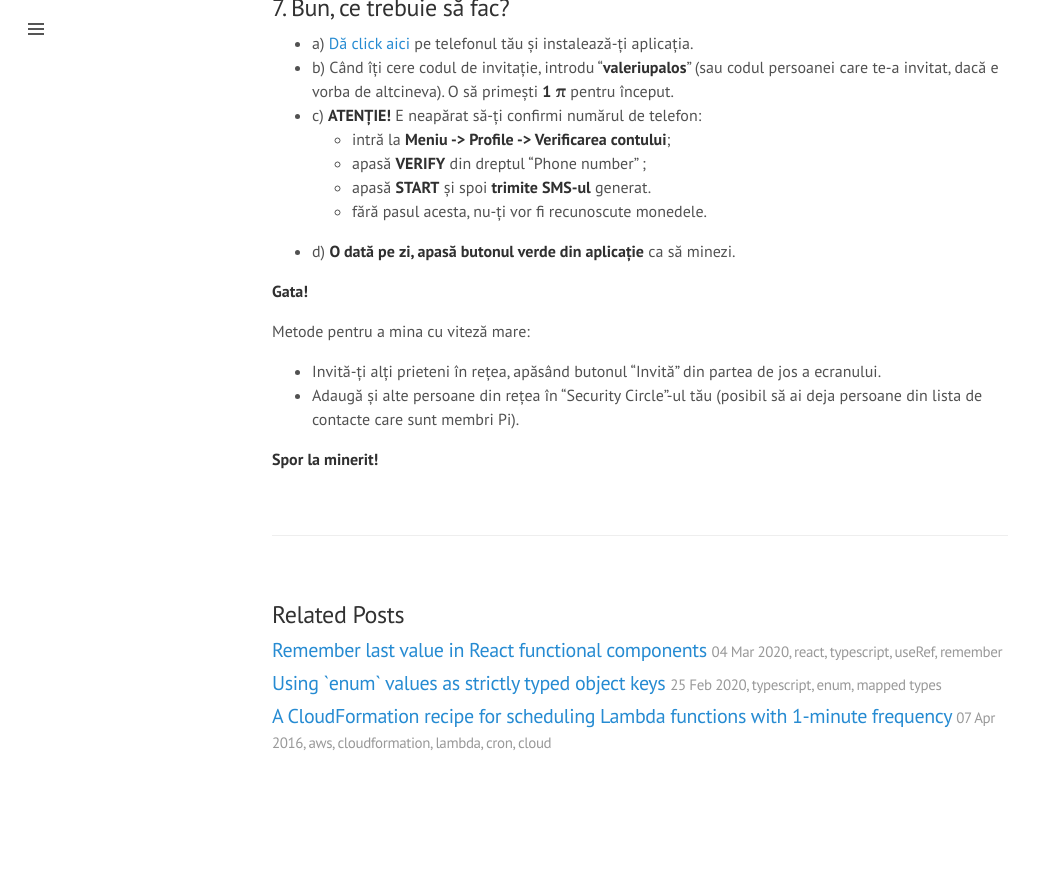
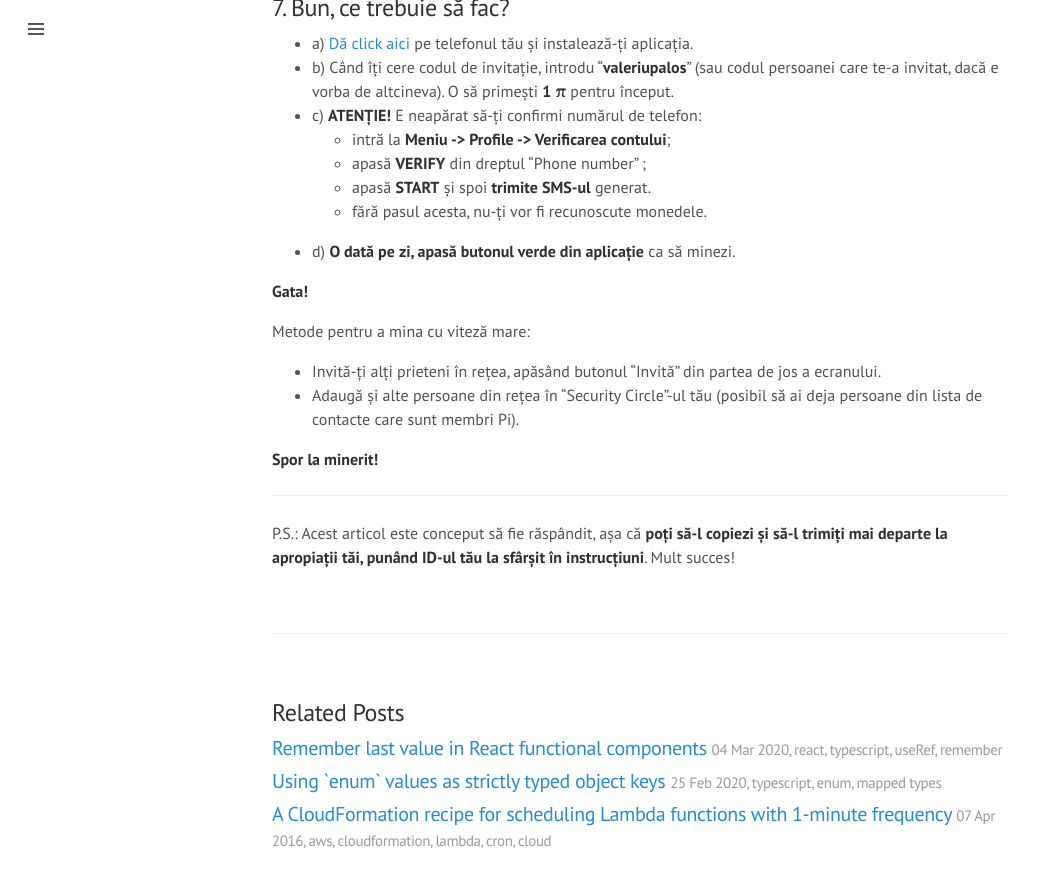
Before and after one commit to vpalos/vpalos.github.io, a Jekyll site: the page built from _posts/2021-01-29-criptomoneda-pi.md, in a window 1280 px wide and 900 px high, scrolled down 1827 px. Shown: the top 887 px of the window, without its empty margins (0-1043 px from the left). Built offline with Jekyll 4.4.1, drawn with Linux system fonts in a browser that asks for light colours; comment, search, counter and statistics services are not loaded; before the commit the page ends 2629 px from its top, so only the background shows below that.

Commit message:
Update 2021-01-29-criptomoneda-pi.md

```diff
--- a/_posts/2021-01-29-criptomoneda-pi.md
+++ b/_posts/2021-01-29-criptomoneda-pi.md
@@ -71,3 +71,7 @@ Metode pentru a mina cu viteză mare:
 - Adaugă și alte persoane din rețea în "Security Circle"-ul tău (posibil să ai deja persoane din lista de contacte care sunt membri Pi).
 
 **Spor la minerit!**
+
+---
+
+P.S.: Acest articol este conceput să fie răspândit, așa că **poți să-l copiezi și să-l trimiți mai departe la apropiații tăi, punând ID-ul tău la sfârșit în instrucțiuni**. Mult succes!
```
